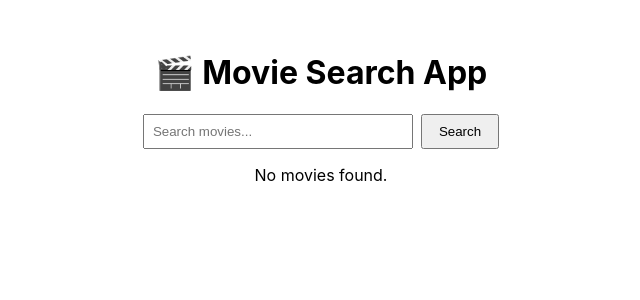
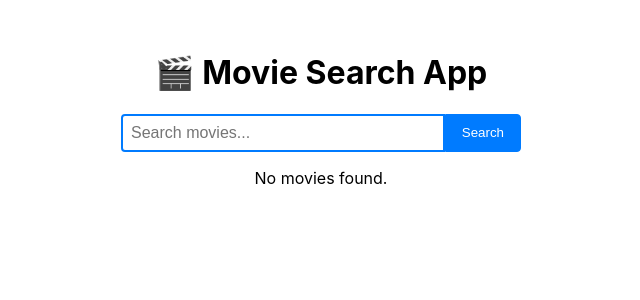
Before and after one commit to Tin0709/Learning-Web, a React (Create React App) app in the folder web19/movie-search/: page / in a window 1280 px wide. Shown: the top 300 px of the page, without its empty margins (319-959 px from the left). Built offline with nearby package versions, Linux system fonts and the light colour scheme.

Commit message:
web19 API calls now working, small improve in UI

```diff
--- a/web19/movie-search/src/App.css
+++ b/web19/movie-search/src/App.css
@@ -1,38 +1,10 @@
-.App {
-  text-align: center;
+body {
+  font-family: "Segoe UI", Tahoma, Geneva, Verdana, sans-serif;
+  background-color: #f4f4f4;
+  color: #333;
 }
 
-.App-logo {
-  height: 40vmin;
-  pointer-events: none;
+h1 {
+  font-size: 2.5rem;
+  margin-bottom: 1.5rem;
 }
-
-@media (prefers-reduced-motion: no-preference) {
-  .App-logo {
-    animation: App-logo-spin infinite 20s linear;
-  }
-}
-
-.App-header {
-  background-color: #282c34;
-  min-height: 100vh;
-  display: flex;
-  flex-direction: column;
-  align-items: center;
-  justify-content: center;
-  font-size: calc(10px + 2vmin);
-  color: white;
-}
-
-.App-link {
-  color: #61dafb;
-}
-
-@keyframes App-logo-spin {
-  from {
-    transform: rotate(0deg);
-  }
-  to {
-    transform: rotate(360deg);
-  }
-}
--- a/web19/movie-search/src/components/SearchBar.jsx
+++ b/web19/movie-search/src/components/SearchBar.jsx
@@ -1,29 +1,115 @@
-import React, { useState } from "react";
+import React, { useState, useEffect } from "react";
+import axios from "axios";
 
 const SearchBar = ({ onSearch }) => {
   const [query, setQuery] = useState("");
+  const [suggestions, setSuggestions] = useState([]);
+  const [showSuggestions, setShowSuggestions] = useState(false);
+
+  useEffect(() => {
+    const fetchSuggestions = async () => {
+      if (!query) {
+        setSuggestions([]);
+        return;
+      }
+
+      try {
+        const res = await axios.get(
+          `https://www.omdbapi.com/?apikey=${process.env.REACT_APP_OMDB_API_KEY}&s=${query}`
+        );
+        setSuggestions(res.data.Search || []);
+      } catch (error) {
+        console.error("Error fetching suggestions:", error);
+        setSuggestions([]);
+      }
+    };
+
+    const delayDebounce = setTimeout(() => {
+      fetchSuggestions();
+    }, 400); // debounce
+
+    return () => clearTimeout(delayDebounce);
+  }, [query]);
 
   const handleSubmit = (e) => {
     e.preventDefault();
+    if (!query) return;
     onSearch(query);
+    setShowSuggestions(false);
+  };
+
+  const handleSuggestionClick = (title) => {
+    setQuery(title);
+    onSearch(title);
+    setShowSuggestions(false);
   };
 
   return (
-    <form onSubmit={handleSubmit} style={{ margin: "1rem 0" }}>
+    <div style={{ position: "relative", maxWidth: "400px", margin: "auto" }}>
+      <form onSubmit={handleSubmit} style={{ display: "flex" }}>
         <input
           type="text"
           placeholder="Search movies..."
           value={query}
-        onChange={(e) => setQuery(e.target.value)}
-        style={{ padding: "0.5rem", width: "250px" }}
+          onChange={(e) => {
+            setQuery(e.target.value);
+            setShowSuggestions(true);
+          }}
+          style={{
+            padding: "0.5rem",
+            flex: 1,
+            border: "2px solid #007BFF",
+            borderRadius: "4px 0 0 4px",
+            fontSize: "16px",
+          }}
         />
         <button
           type="submit"
-        style={{ padding: "0.5rem 1rem", marginLeft: "0.5rem" }}
+          style={{
+            padding: "0.5rem 1rem",
+            border: "1px solid #007BFF",
+            backgroundColor: "#007BFF",
+            color: "white",
+            borderRadius: "0 4px 4px 0",
+            cursor: "pointer",
+          }}
         >
           Search
         </button>
       </form>
+
+      {showSuggestions && suggestions.length > 0 && (
+        <ul
+          style={{
+            position: "absolute",
+            width: "100%",
+            backgroundColor: "white",
+            border: "1px solid #ccc",
+            listStyle: "none",
+            margin: 0,
+            padding: "0.5rem 0",
+            maxHeight: "200px",
+            overflowY: "auto",
+            zIndex: 1000,
+          }}
+        >
+          {suggestions.map((movie) => (
+            <li
+              key={movie.imdbID}
+              onClick={() => handleSuggestionClick(movie.Title)}
+              style={{
+                padding: "0.5rem 1rem",
+                cursor: "pointer",
+                borderBottom: "1px solid #eee",
+              }}
+              onMouseDown={(e) => e.preventDefault()}
+            >
+              {movie.Title} ({movie.Year})
+            </li>
+          ))}
+        </ul>
+      )}
+    </div>
   );
 };
 
```
Also changed, not shown: 1 other file (tests, documents, lock files or other folders). Lines whose indentation alone changed are shown as unchanged.
